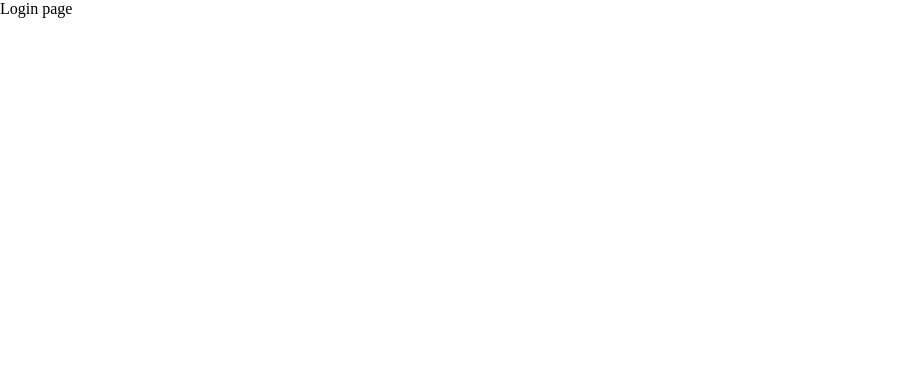
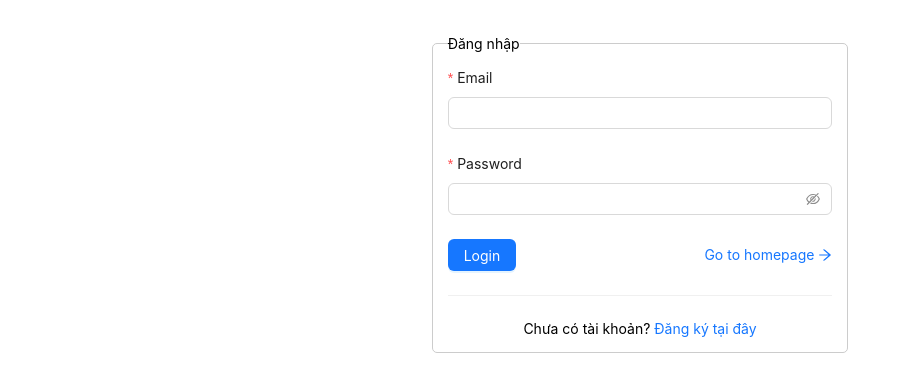
Before and after one commit to nghiaphunng18/React-Starter-Project, a React (Create React App) app: page /login in a window 1280 px wide. Shown: the top 392 px of the page, without its empty margins (0-911 px from the left). Built offline with nearby package versions, Linux system fonts and the light colour scheme.

Commit message:
complete login

```diff
--- a/src/App.jsx
+++ b/src/App.jsx
@@ -2,14 +2,63 @@ import "./components/todo/todo.css";
 import Header from "./components/layout/header.jsx";
 import Footer from "./components/layout/footer.jsx";
 import { Outlet } from "react-router-dom";
+import { getAccountAPI } from "./services/api.service.js";
+import { useContext, useEffect } from "react";
+import { AuthContext } from "./components/context/auth.context.jsx";
+import { Spin } from "antd";
 
 const App = () => {
+  const { setUser, isAppLoading, setIsAppLoading } = useContext(AuthContext);
+
+  useEffect(() => {
+    fetchUserInfo();
+  }, []);
+
+  const fetchUserInfo = async () => {
+    // const res = await getAccountAPI();
+
+    //test
+    const res = {
+      data: {
+        user: {
+          email: "john.doe@example.com",
+          phone: "+1234567890",
+          fullName: "John Doe",
+          role: "Admin",
+          avatar: "https://randomuser.me/api/portraits/men/1.jpg",
+          id: "USR123456",
+        },
+      },
+    };
+    if (res.data) {
+      //success
+      setUser(res.data.user);
+      console.log("check user info login: ", res);
+    }
+    setIsAppLoading(false);
+  };
+
   return (
     <>
-      <Header />
+      {isAppLoading === true ? (
+        <div
+          style={{
+            position: "fixed",
+            top: "50%",
+            left: "50%",
+            transform: "translate(-50%, -50%)",
+          }}
+        >
+          <Spin size="large" />
+        </div>
+      ) : (
+        <>
+          <Header />
 
-      <Outlet />
-      <Footer />
+          <Outlet />
+          <Footer />
+        </>
+      )}
     </>
   );
 };
--- /dev/null
+++ b/src/components/context/auth.context.jsx
@@ -0,0 +1,31 @@
+import { createContext, useState } from "react";
+
+export const AuthContext = createContext({
+  email: "",
+  phone: "",
+  fullName: "",
+  role: "",
+  avatar: "",
+  id: "",
+});
+
+export const AuthWrapper = (props) => {
+  const [user, setUser] = useState({
+    email: "",
+    phone: "",
+    fullName: "",
+    role: "",
+    avatar: "",
+    id: "",
+  });
+
+  const [isAppLoading, setIsAppLoading] = useState(false);
+
+  return (
+    <AuthContext.Provider
+      value={{ user, setUser, isAppLoading, setIsAppLoading }}
+    >
+      {props.children}
+    </AuthContext.Provider>
+  );
+};
--- a/src/components/layout/header.jsx
+++ b/src/components/layout/header.jsx
@@ -1,16 +1,23 @@
-import { NavLink } from "react-router-dom";
+import { Link, NavLink } from "react-router-dom";
 // import "./header.css";
 
 import {
+  AliwangwangOutlined,
   AppstoreOutlined,
   DesktopOutlined,
+  LoginOutlined,
   SettingOutlined,
 } from "@ant-design/icons";
-import { useState } from "react";
+import { useContext, useState } from "react";
 import { Menu } from "antd";
+import { AuthContext } from "../context/auth.context";
 
 const Header = () => {
   const [current, setCurrent] = useState("");
+
+  const { user } = useContext(AuthContext);
+  console.log("check data user login: ", user);
+
   const onClickBtn = (e) => {
     setCurrent(e.key);
   };
@@ -31,6 +38,32 @@ const Header = () => {
       key: "products",
       icon: <SettingOutlined />,
     },
+
+    ...(!user.id
+      ? [
+          {
+            label: <Link to={"/login"}>Đăng nhập</Link>,
+            key: "login",
+            icon: <LoginOutlined />,
+          },
+        ]
+      : []),
+
+    ...(user.id
+      ? [
+          {
+            label: `Welcome ${user.fullName}`,
+            key: "setting",
+            icon: <AliwangwangOutlined />,
+            children: [
+              {
+                label: "Đăng xuất",
+                key: "logout",
+              },
+            ],
+          },
+        ]
+      : []),
   ];
 
   return (
--- a/src/index.js
+++ b/src/index.js
@@ -11,6 +11,8 @@ import Book from "./pages/book";
 import "./styles/global.css";
 import TodoApp from "./components/todo/TodoApp";
 import ErrorPage from "./pages/error";
+import { AuthWrapper } from "./components/context/auth.context";
+import PrivateRoute from "./pages/private.route";
 
 const router = createBrowserRouter([
   {
@@ -28,7 +30,11 @@ const router = createBrowserRouter([
       },
       {
         path: "/books",
-        element: <Book />,
+        element: (
+          <PrivateRoute>
+            <Book />
+          </PrivateRoute>
+        ),
       },
     ],
   },
@@ -45,7 +51,9 @@ const router = createBrowserRouter([
 const root = ReactDOM.createRoot(document.getElementById("root"));
 root.render(
   // <React.StrictMode>
-  <RouterProvider router={router} />
+  <AuthWrapper>
+    <RouterProvider router={router} />
+  </AuthWrapper>
   // </React.StrictMode>
 );
 
--- a/src/pages/error.jsx
+++ b/src/pages/error.jsx
@@ -1,3 +1,4 @@
+import { Button, Result } from "antd";
 import { Link, useRouteError } from "react-router-dom";
 
 const ErrorPage = () => {
@@ -5,19 +6,18 @@ const ErrorPage = () => {
   console.log(error);
 
   return (
-    <div id="error-page">
-      <h1>Oops!</h1>
-      <p>Sorry, an unexpected error has occurred.</p>
-      <p>
-        <i>{error.statusText || error.message}</i>
-      </p>
-
-      <div>
-        <Link to="/">
-          <span>Back to home page</span>
-        </Link>
-      </div>
-    </div>
+    <Result
+      status="404"
+      title="Oops!"
+      subTitle={error.statusText || error.message}
+      extra={
+        <Button type="primary">
+          <Link to="/">
+            <span>Back to homepage</span>
+          </Link>
+        </Button>
+      }
+    />
   );
 };
 
--- a/src/pages/login.jsx
+++ b/src/pages/login.jsx
@@ -1,5 +1,132 @@
+import { ArrowRightOutlined } from "@ant-design/icons";
+import {
+  Button,
+  Col,
+  Divider,
+  Form,
+  Input,
+  message,
+  notification,
+  Row,
+} from "antd";
+import { Link, useNavigate } from "react-router-dom";
+import { loginAPI } from "../services/api.service";
+import { useContext, useState } from "react";
+import { AuthContext } from "../components/context/auth.context";
+
 const LoginPage = () => {
-  return <div>Login page</div>;
+  const [form] = Form.useForm();
+  const [isLoadingFormLogin, setIsLoadingFormLogin] = useState(false);
+  const navigate = useNavigate();
+  const { setUser } = useContext(AuthContext);
+
+  const onFinish = async (values) => {
+    setIsLoadingFormLogin(true);
+    console.log("heck values: ", values);
+    // const res = await loginAPI(values.email, values.password);
+    const res = {
+      data: {
+        email: "john.doe@example.com",
+        phone: "+1234567890",
+        fullName: "John Doe",
+        role: "Admin",
+        avatar: "https://randomuser.me/api/portraits/men/1.jpg",
+        id: "USR123456",
+      },
+    };
+
+    if (res.data) {
+      message.success("Đăng nhập thành công");
+      localStorage.setItem("access_token", res.data.access_token);
+      setUser(res.data);
+      navigate("/");
+    } else {
+      notification.error({
+        message: "Đăng nhập thất bại",
+        description: JSON.stringify(res.message),
+      });
+    }
+    setIsLoadingFormLogin(false);
+  };
+
+  return (
+    <Row justify={"center"} style={{ marginTop: "30px" }}>
+      <Col xs={24} md={16} lg={8}>
+        <fieldset
+          style={{
+            padding: "15px",
+            margin: "5px",
+            border: "1px solid #ccc",
+            borderRadius: "5px",
+          }}
+        >
+          <legend>Đăng nhập</legend>
+          <Form form={form} layout="vertical" onFinish={onFinish}>
+            <Form.Item
+              label="Email"
+              name="name"
+              rules={[
+                {
+                  required: true,
+                  message: "Email không được để trống!",
+                },
+                {
+                  type: "email",
+                  message: "Email không đúng định dạng!",
+                },
+              ]}
+            >
+              <Input />
+            </Form.Item>
+
+            <Form.Item
+              label="Password"
+              name="password"
+              rules={[
+                {
+                  required: true,
+                  message: "Password không được để trống!",
+                },
+              ]}
+            >
+              <Input.Password
+                onKeyDown={(event) => {
+                  if (event.key === "Enter") {
+                    form.submit();
+                  }
+                }}
+              />
+            </Form.Item>
+
+            <Form.Item>
+              <div
+                style={{
+                  display: "flex",
+                  justifyContent: "space-between",
+                  alignItems: "center",
+                }}
+              >
+                <Button
+                  loading={isLoadingFormLogin}
+                  type="primary"
+                  onClick={() => form.submit()}
+                >
+                  Login
+                </Button>
+                <Link to="/">
+                  Go to homepage <ArrowRightOutlined />
+                </Link>
+              </div>
+            </Form.Item>
+          </Form>
+          <Divider />
+          <div style={{ textAlign: "center" }}>
+            Chưa có tài khoản? <Link to={"/register"}>Đăng ký tại đây</Link>
+          </div>
+        </fieldset>
+      </Col>
+    </Row>
+  );
 };
 
 export default LoginPage;
--- /dev/null
+++ b/src/pages/private.route.jsx
@@ -0,0 +1,28 @@
+import { useContext } from "react";
+import { AuthContext } from "../components/context/auth.context";
+import { Link, Navigate } from "react-router-dom";
+import { Button, Result } from "antd";
+
+const PrivateRoute = (props) => {
+  const { user } = useContext(AuthContext);
+  if (user && user.id) {
+    return <>{props.children}</>;
+  }
+  //   return <Navigate to="/login" replace />;
+  return (
+    <Result
+      status="403"
+      title="Unauthorize"
+      subTitle="Bạn cần đăng nhập để truy cập nguồn tài nguyên"
+      extra={
+        <Button type="primary">
+          <Link to="/">
+            <span>Back to homepage</span>
+          </Link>
+        </Button>
+      }
+    />
+  );
+};
+
+export default PrivateRoute;
--- a/src/pages/register.jsx
+++ b/src/pages/register.jsx
@@ -1,6 +1,6 @@
-import { Button, Col, Form, Input, notification, Row } from "antd";
+import { Button, Col, Divider, Form, Input, notification, Row } from "antd";
 import { registerUserAPI } from "../services/api.service";
-import { useNavigate } from "react-router-dom";
+import { Link, useNavigate } from "react-router-dom";
 
 const RegisterPage = () => {
   const [form] = Form.useForm();
@@ -47,8 +47,9 @@ const RegisterPage = () => {
       onFinish={onFinish}
       // onFinishFailed={onFinishFailed}
       autoComplete="off"
-      style={{ margin: "10px" }}
+      style={{ margin: "30px" }}
     >
+      <h3 style={{ textAlign: "center" }}>Đăng ký tài khoản</h3>
       <Row justify={"center"}>
         <Col xs={24} md={8}>
           <Form.Item
@@ -128,6 +129,7 @@ const RegisterPage = () => {
               onClick={() => {
                 form.submit();
               }}
+              type="primary"
             >
               Register
             </Button>
@@ -142,6 +144,10 @@ const RegisterPage = () => {
           >
             Test
           </Button> */}
+            <Divider />
+            <div>
+              Đã có tài khoản? <Link to={"/login"}>Đăng nhập tại đây</Link>
+            </div>
           </div>
         </Col>
       </Row>
--- a/src/services/api.service.js
+++ b/src/services/api.service.js
@@ -23,7 +23,7 @@ const deleteUserAPI = (id) => {
 };
 
 const registerUserAPI = (fullname, email, password, phone) => {
-  const URL_BACKEND = `v1/api/users/regiser`;
+  const URL_BACKEND = `/v1/api/users/regiser`;
   const data = {
     fullname,
     email,
@@ -34,10 +34,27 @@ const registerUserAPI = (fullname, email, password, phone) => {
   return axios.post(URL_BACKEND, data);
 };
 
+const loginAPI = (email, password) => {
+  const URL_BACKEND = `/v1/api/auth/login`;
+  const data = {
+    email,
+    password,
+  };
+
+  return axios.post(URL_BACKEND, data);
+};
+
+const getAccountAPI = () => {
+  const URL_BACKEND = "/v1/api/auth/account";
+  return axios.get(URL_BACKEND);
+};
+
 export {
   createUserAPI,
   fetchAllUserAPI,
   updateUserAPI,
   deleteUserAPI,
   registerUserAPI,
+  loginAPI,
+  getAccountAPI,
 };
--- a/src/services/axios.customize.js
+++ b/src/services/axios.customize.js
@@ -7,6 +7,15 @@ const instance = axios.create({
 //add a request interceptor
 instance.interceptors.request.use(
   function (config) {
+    if (
+      typeof window !== "undefined" &&
+      window &&
+      window.localStorage &&
+      window.localStorage.getItem("access_token")
+    ) {
+      config.headers.Authorization =
+        "Bearer " + window.localStorage.getItem("access_token");
+    }
     return config;
   },
   function (error) {
```
Also changed, not shown: src/components/layout/header.css (deleted, +0 -27 lines).
